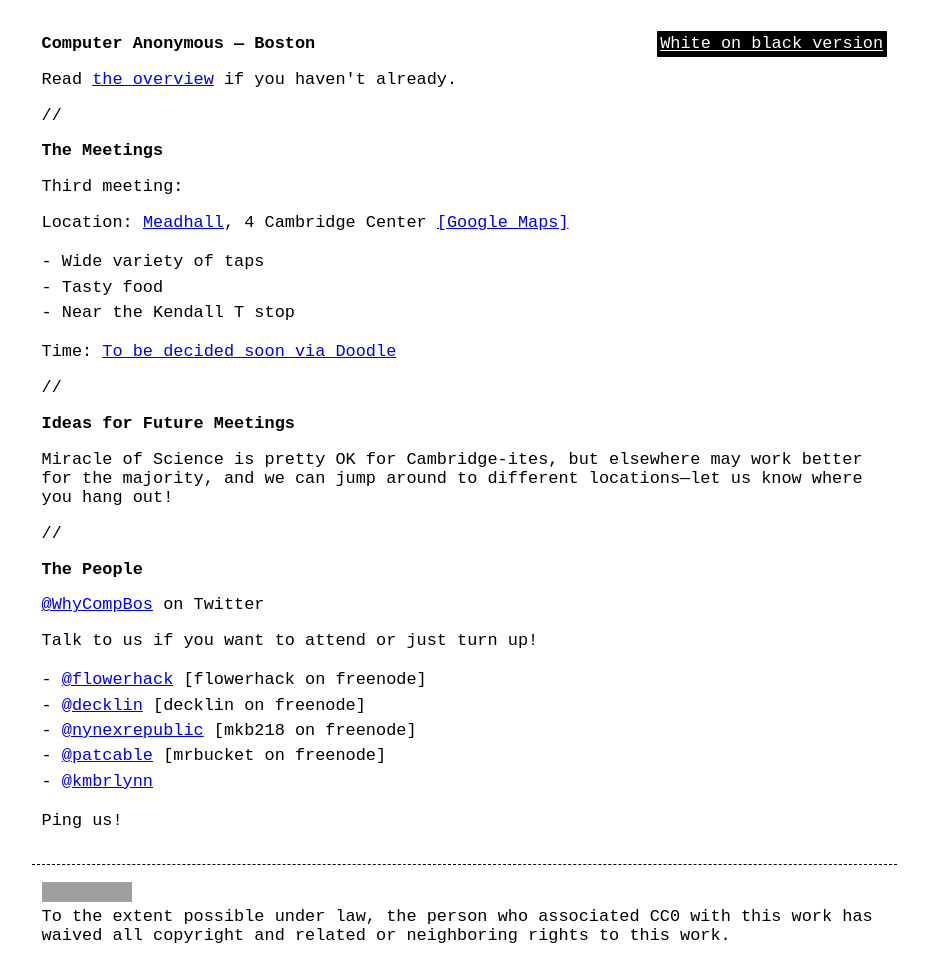
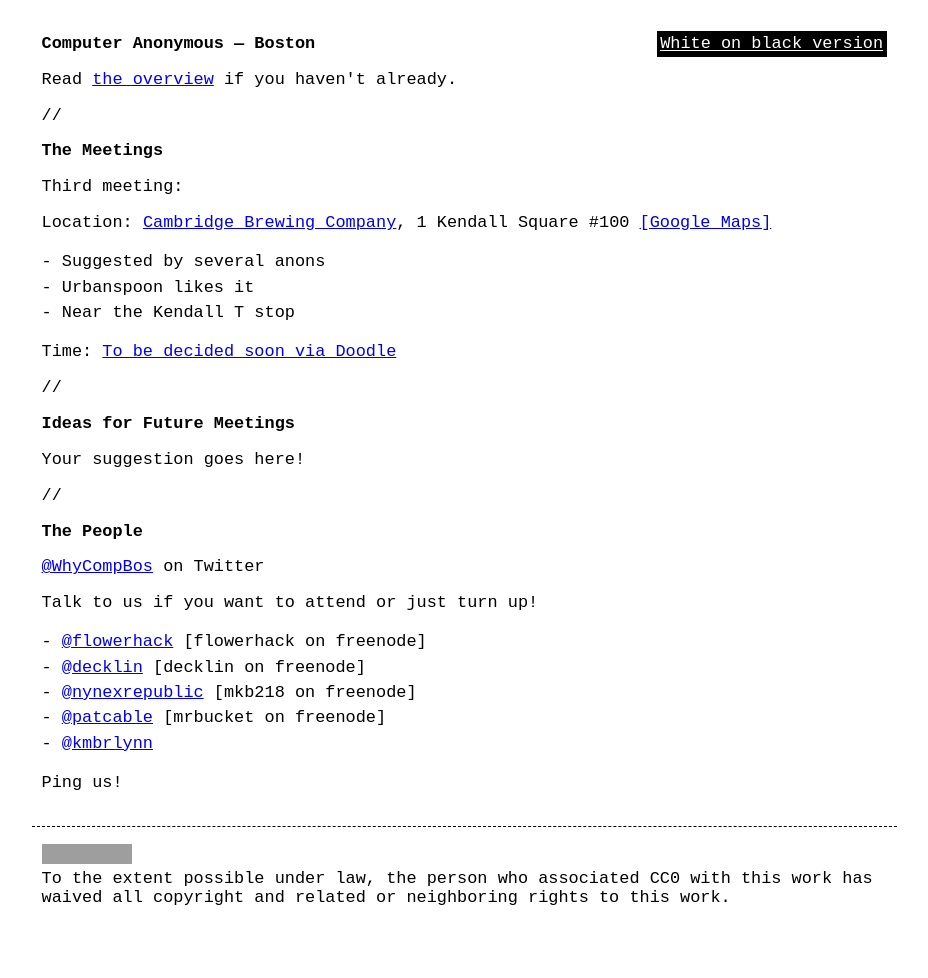
Before and after one commit to computeranonymous/computer, a Jekyll site: the page built from us_boston.html, in a window 1280 px wide. Shown: the whole page, without its empty margins (176-1104 px from the left). Built offline with Jekyll 4.4.1, drawn with Linux system fonts in a browser that asks for light colours; after the commit the page ends 940 px from its top, so only the background shows below that; grey boxes are pictures that could not be loaded.

Commit message:
New location proposal

```diff
--- a/us_boston.html
+++ b/us_boston.html
@@ -7,16 +7,16 @@ title: Computer Anonymous - Boston
     <p>//</p>
     <h2>The Meetings</h2>
     <p>Third meeting:</p>
-    <p>Location: <a href="http://www.themeadhall.com/">Meadhall</a>, 4 Cambridge Center <a href="https://www.google.com/maps/preview#!q=Meadhall%2C+4+Cambridge+Center%2C+Cambridge%2C+MA&data=!4m15!2m14!1m13!1s0x89e370af118305e7%3A0x14839add5ff36499!3m8!1m3!1d2990!2d-71.0873258!3d42.3636836!3m2!1i1440!2i779!4f13.1!4m2!3d42.363684!4d-71.087326">[Google Maps]</a></p>
+    <p>Location: <a href="http://www.cambrew.com/">Cambridge Brewing Company</a>, 1 Kendall Square #100 <a href="https://maps.google.com/maps?ie=UTF-8&q=cambridge+brewing+company&fb=1&gl=us&hq=cambridge+brewing+company&hnear=cambridge+brewing+company&cid=0,0,4481462352498853113&ei=mJGKUo-FAti64AP-oICIAQ&ved=0CDYQrwswAA">[Google Maps]</a></p>
     <ul>
-      <li>Wide variety of taps</li></li>
-      <li>Tasty food</li>
+      <li>Suggested by several anons</li></li>
+      <li>Urbanspoon likes it</li>
       <li>Near the Kendall T stop</li>
     </ul>
     <p>Time: <a href="http://www.doodle.com/pqsd9xv8keqr2mq9">To be decided soon via Doodle</a></p>
     <p>//</p>
     <h3>Ideas for Future Meetings</h3>
-    <p>Miracle of Science is pretty OK for Cambridge-ites, but elsewhere may work better for the majority, and we can jump around to different locations—let us know where you hang out!</p>
+    <p>Your suggestion goes here!</p>
     <p>//</p>
     <h3>The People</h3>
     <p><a href="https://twitter.com/WhyCompBos">@WhyCompBos</a> on Twitter</p>
```
